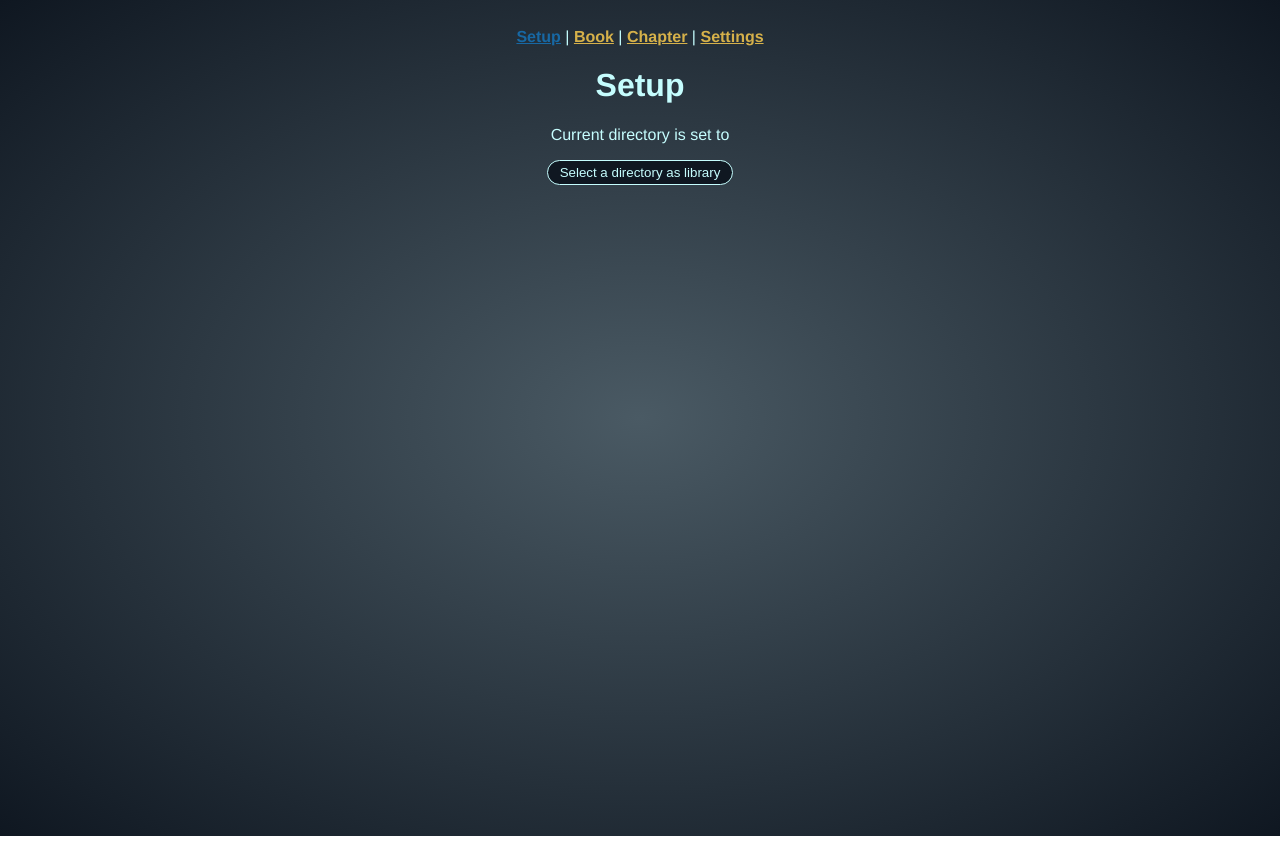
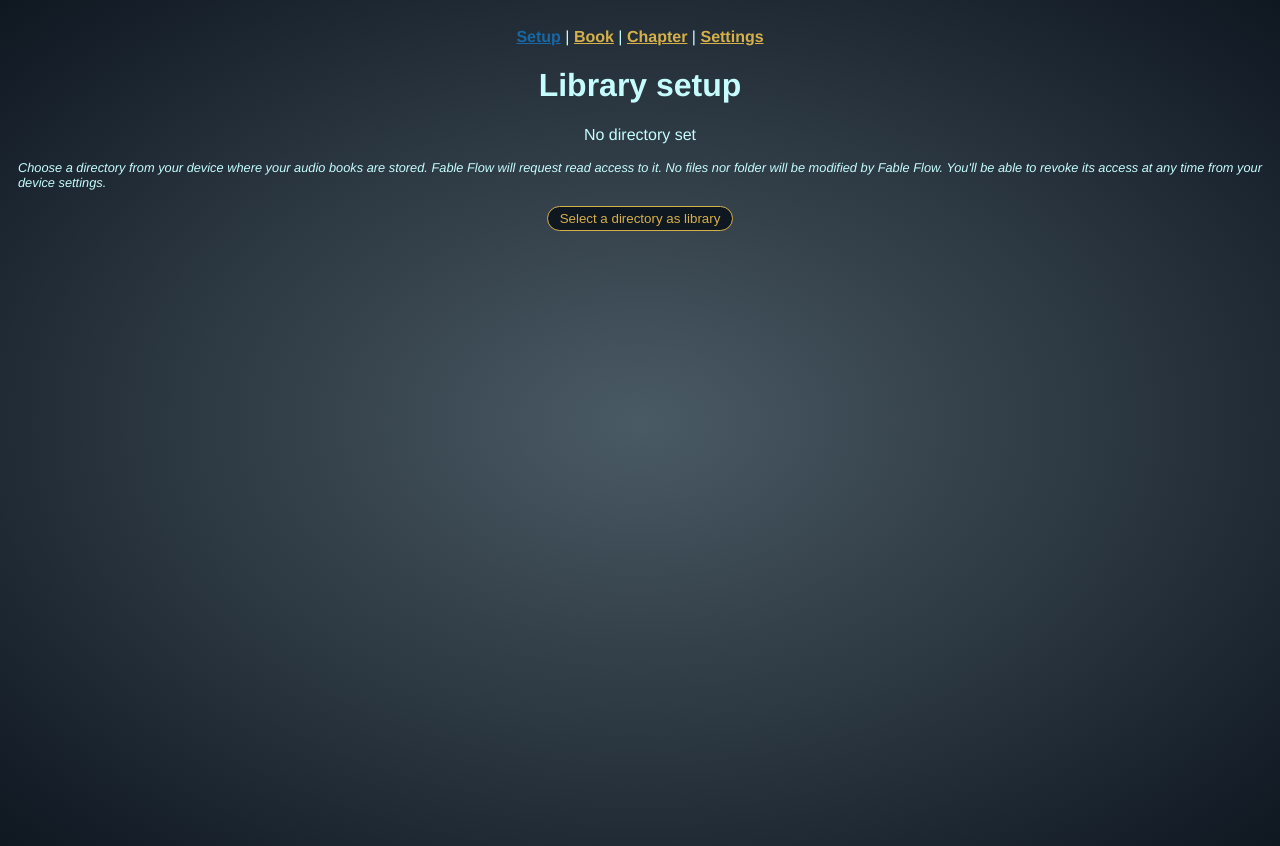
Before and after one commit to Keiwen/fable-flow, a Vue app: page /#/setup in a window 1280 px wide. Built offline with nearby package versions, Linux system fonts and the light colour scheme.

Commit message:
feat: FF-14 Add base style
setup page

```diff
--- a/src/assets/scss/common.scss
+++ b/src/assets/scss/common.scss
@@ -26,7 +26,7 @@ body {
     -moz-osx-font-smoothing: grayscale;
     min-height: 100vh;
     height: auto;
-    padding-top: 20px;
+    padding: 20px 10px 10px 10px;
 
     form {
         text-align: justify;
@@ -46,6 +46,12 @@ body {
         &.router-link-exact-active {
             color: $secondary;
         }
+    }
+
+    .help {
+        font-size: 0.8em;
+        font-style: italic;
+        text-align: justify;
     }
 
     button,.btn {
--- a/src/components/LibraryPathSetup.vue
+++ b/src/components/LibraryPathSetup.vue
@@ -36,11 +36,20 @@ const selectPath = async () => {
 
 <template>
   <div>
-    <p>
+    <p v-if="libraryName">
       Current directory is set to {{ libraryName }}
     </p>
+    <p v-else>
+      No directory set
+    </p>
+    <p class="help" v-if="!libraryName">
+      Choose a directory from your device where your audio books are stored.
+      Fable Flow will request read access to it.
+      No files nor folder will be modified by Fable Flow.
+      You'll be able to revoke its access at any time from your device settings.
+    </p>
     <p>
-      <button @click="selectPath">Select a directory as library</button>
+      <button class="btn-primary" @click="selectPath">Select a directory as library</button>
     </p>
   </div>
 </template>
--- a/src/views/SetupView.vue
+++ b/src/views/SetupView.vue
@@ -1,6 +1,6 @@
 <template>
   <div>
-    <h1>Setup</h1>
+    <h1>Library setup</h1>
     <library-path-setup></library-path-setup>
   </div>
 </template>
```
